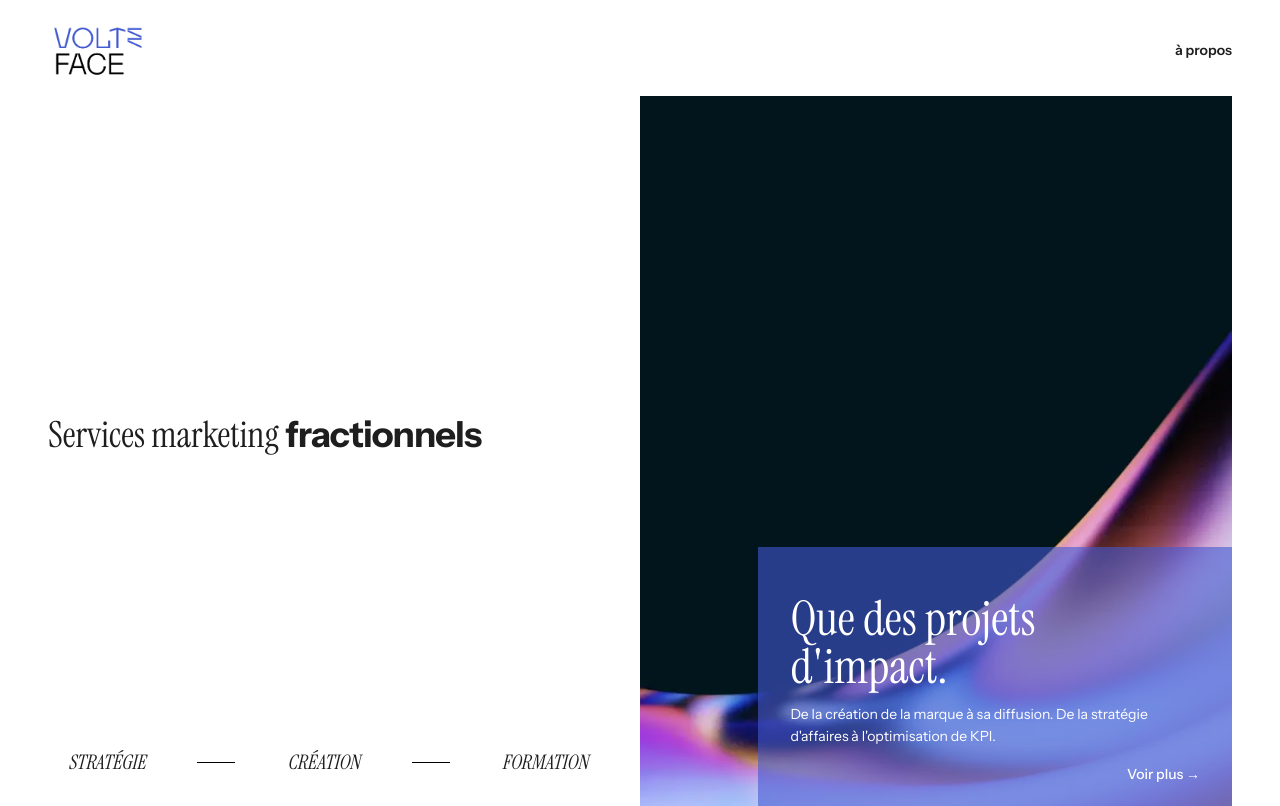
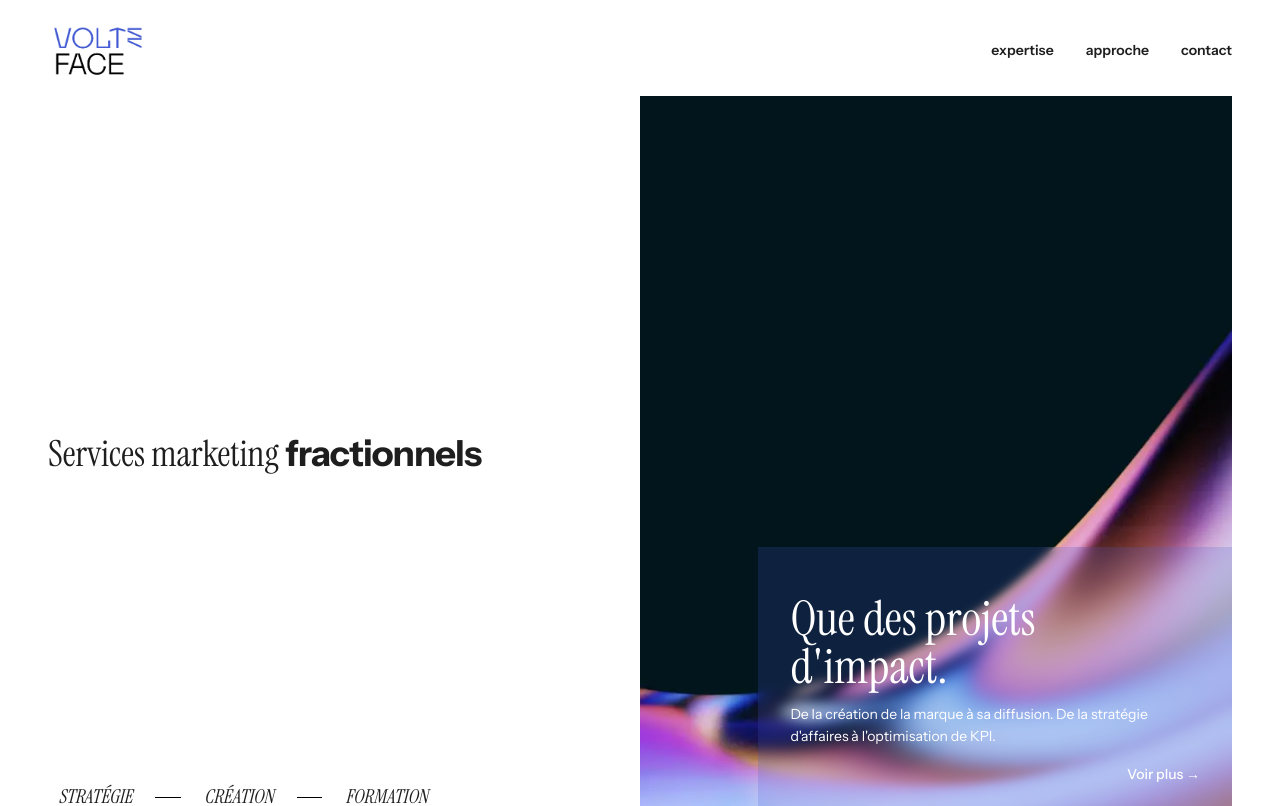
Before and after one commit to jbdube-gif/mon-agence, a Next.js app: page / in a window 1280 px wide. Shown: the top 806 px of the page. Built offline with nearby package versions, Linux system fonts and the light colour scheme.

Commit message:
Fix espacement fluide des mots du hero (responsive medium)

```diff
--- a/app/page.tsx
+++ b/app/page.tsx
@@ -1,5 +1,6 @@
 "use client";
 import { useEffect, useState } from "react";
+
 
 // Plages de rotation uniques par index [startDeg, endDeg]
 const ROTATIONS: [number, number][] = [
@@ -82,7 +83,7 @@ const COULEUR_CERCLE: Record<string, string> = {
 
 export default function Home() {
 const [scrollY, setScrollY] = useState(0);
-
+const [menuOuvert, setMenuOuvert] = useState(false);
 const [carteActive, setCarteActive] = useState(CARTE_DEFAUT);
 const [visible, setVisible] = useState(true);
 const [motActif, setMotActif] = useState<string | null>(null);
@@ -96,7 +97,7 @@ const choisirCarte = (categorie: string) => {
     setTimeout(() => {
       setCarteActive(CARTE_DEFAUT);
       setVisible(true);
-    }, 200);
+    }, 20);
     return;
   }
 
@@ -120,15 +121,19 @@ const choisirCarte = (categorie: string) => {
 
   // progress : 0 au top, 1 quand on a scrollé 800px
   const progress = Math.min(scrollY / 800, 1);
-  const MotCercle = ({ mot }: { mot: string }) => {
+  const MotCercle = ({ mot, grand }: { mot: string; grand?: boolean }) => {
     const actif = motActif === mot;
     const couleur = COULEUR_CERCLE[mot] ?? "#1e1e1e";
     return (
 <button
   onClick={() => choisirCarte(mot)}
-        className="group relative inline-block px-5 py-2 cursor-pointer"
+  className="group relative inline-block py-1 cursor-pointer shrink-0"
+  style={{ paddingLeft: "clamp(0.1rem, 0.8vw, 1rem)", paddingRight: "clamp(0.1rem, 0.8vw, 1rem)" }}
 >
-        <span className="font-[family-name:var(--font-serif)] italic text-xl relative z-10">
+        <span
+          className="font-[family-name:var(--font-serif)] italic relative z-10 whitespace-nowrap"
+          style={{ fontSize: grand ? "1.5rem" : "clamp(0.875rem, 1.5vw, 1.25rem)" }}
+        >
           {mot}
         </span>
         <svg
@@ -155,52 +160,89 @@ const choisirCarte = (categorie: string) => {
 
 {/* NAV */}
 <nav className="flex justify-between items-center px-5 md:px-12 pt-5 pb-4 sticky top-0 bg-white z-50">
-        <img
-          src="/logo.webp"
-          alt="Volte Face"
-          className="h-15 w-auto"
-        />
-        <a href="https://www.linkedin.com/in/jean-benoit-dub%C3%A9-51b15892/" target="_blank" rel="noopener noreferrer" className="text-sm font-semibold text-[#1e1e1e]">à propos</a>
+  <img src="/logo.webp" alt="Volte Face" className="h-15 w-auto" />
+
+  {/* Liens desktop */}
+  <div className="hidden md:flex flex-row items-center gap-8 text-sm font-semibold text-[#1e1e1e]">
+    <a href="#expertise" className="hover:opacity-60 transition-opacity">expertise</a>
+    <a href="#approche" className="hover:opacity-60 transition-opacity">approche</a>
+    <a href="#contact" className="hover:opacity-60 transition-opacity">contact</a>
+  </div>
+
+  {/* Bouton burger mobile */}
+  <button
+    onClick={() => setMenuOuvert(!menuOuvert)}
+    className="md:hidden flex flex-col gap-1.5 cursor-pointer"
+    aria-label="Menu"
+  >
+    <span className={`w-6 h-0.5 bg-[#1e1e1e] transition-transform ${menuOuvert ? "rotate-45 translate-y-2" : ""}`}></span>
+    <span className={`w-6 h-0.5 bg-[#1e1e1e] transition-opacity ${menuOuvert ? "opacity-0" : ""}`}></span>
+    <span className={`w-6 h-0.5 bg-[#1e1e1e] transition-transform ${menuOuvert ? "-rotate-45 -translate-y-2" : ""}`}></span>
+  </button>
+
+  {/* Menu déroulant mobile */}
+  {menuOuvert && (
+    <div className="md:hidden absolute top-full left-0 right-0 bg-white border-t border-gray-200 flex flex-col px-5 py-4 gap-4 text-sm font-semibold text-[#1e1e1e]">
+      <a href="#expertise" onClick={() => setMenuOuvert(false)} className="hover:opacity-60 transition-opacity">Expertise</a>
+      <a href="#approche" onClick={() => setMenuOuvert(false)} className="hover:opacity-60 transition-opacity">Approche</a>
+      <a href="#contact" onClick={() => setMenuOuvert(false)} className="hover:opacity-60 transition-opacity">Contact</a>
+    </div>
+  )}
 </nav>
 
       {/* HERO */}
       <section className="grid grid-cols-1 md:grid-cols-2 gap-0 px-5 md:px-12 md:h-[calc(100vh-80px)]">
 
 {/* Gauche */}
-        <div className="flex flex-col justify-between pr-0 md:pr-8 py-8">
+<div className="flex flex-col justify-between pr-0 md:pr-8 pt-8 pb-0 min-w-0">
           <div></div>
           <p className="text-[#1e1e1e] text-4xl leading-tight">
             <span className="font-[family-name:var(--font-serif)] ">Services marketing </span>
             <span className="font-bold tracking-tight">fractionnels</span>
           </p>
-<div className="hidden md:flex flex-row items-center gap-8 text-[#1e1e1e]">
+<div
+  className="hidden md:flex flex-row items-center min-w-0 overflow-hidden text-[#1e1e1e]"
+  style={{ gap: "clamp(0.125rem, 1vw, 3.5rem)" }}
+>
   <MotCercle mot="STRATÉGIE" />
-  <span className="w-12 h-px bg-black hidden md:inline-block"></span>
+  <span
+    className="shrink-0 h-px bg-black"
+    style={{ width: "clamp(0.5rem, 2vw, 5rem)" }}
+  />
   <MotCercle mot="CRÉATION" />
-  <span className="w-12 h-px bg-black hidden md:inline-block"></span>
+  <span
+    className="shrink-0 h-px bg-black"
+    style={{ width: "clamp(0.5rem, 2vw, 5rem)" }}
+  />
   <MotCercle mot="FORMATION" />
 </div>
         </div>
 
-        {/* Droite — carte image */}
 <div className="group relative overflow-hidden h-[50vh] md:h-full">
+  {/* Image nette */}
   <img
     src={carteActive.image}
     alt="Prismatic light"
     className="absolute inset-0 w-full h-full object-cover"
   />
+
+  {/* Zone basse : verre + couleur, TOUJOURS montée (ne clignote pas) */}
   <div
-  className={`absolute p-4 md:p-8 transition-opacity duration-200 ${visible ? "opacity-100" : "opacity-0"}`}
-  style={{ bottom: 0, left: "20%", right: 0 }}
+    className="absolute p-4 md:p-8"
+    style={{ bottom: 0, left: "20%", right: 0, top: "auto" }}
   >
-  {/* Couche de couleur de fond : légère par défaut, pleine au survol */}
+    {/* Verre : flou + profondeur, fixe, disparaît seulement au survol */}
     <div
-    className="absolute inset-0 opacity-60 transition-opacity duration-500 group-hover:opacity-100 pointer-events-none"
+      className="absolute inset-0 backdrop-blur-xs transform-gpu shadow-[0_8px_32px_rgba(0,0,0,0..1)] transition-all duration-500 group-hover:backdrop-blur-none group-hover:shadow-none pointer-events-none"
+    />
+    {/* Couleur : fixe aussi */}
+    <div
+      className="absolute inset-0 opacity-20 transition-opacity duration-500 group-hover:opacity-100 pointer-events-none"
       style={{ backgroundColor: carteActive.bg }}
     />
 
-  {/* Contenu (au-dessus de la couleur grâce à relative) */}
-  <div className="relative">
+    {/* Contenu : LUI seul fait le fondu au changement de carte */}
+    <div className={`relative transition-opacity duration-200 ${visible ? "opacity-100" : "opacity-0"}`}>
       <p className="font-[family-name:var(--font-serif)] italic text-white text-sm md:text-base mb-4 tracking-wide">
         {carteActive.intro}
       </p>
@@ -215,17 +257,16 @@ const choisirCarte = (categorie: string) => {
       </p>
       <a href={carteActive.lien} className="block text-white text-sm font-medium mt-4 text-right">Voir plus →</a>
     </div>
-
   </div>
 </div>
 
         {/* STRATÉGIE mobile — visible seulement sous l'image */}
         <div className="md:hidden flex flex-row items-center gap-4 text-[#1e1e1e] py-6">
-  <MotCercle mot="STRATÉGIE" />
-  <span className="w-12 h-px bg-black inline-block"></span>
-  <MotCercle mot="CRÉATION" />
-  <span className="w-12 h-px bg-black inline-block"></span>
-  <MotCercle mot="FORMATION" />
+  <MotCercle mot="STRATÉGIE" grand />
+  <span className="w-8 h-px bg-black inline-block"></span>
+  <MotCercle mot="CRÉATION" grand />
+  <span className="w-8 h-px bg-black inline-block"></span>
+  <MotCercle mot="FORMATION" grand />
 </div>
       </section>
 
@@ -253,7 +294,7 @@ const choisirCarte = (categorie: string) => {
 </section>
 
 {/* EXPERTISE */}
-<section className="px-5 md:px-12 py-16">
+<section id="expertise" className="px-5 md:px-12 py-16 scroll-mt-24">
   <h2 className="font-[family-name:var(--font-serif)] text-2xl md:text-2xl text-black mb-10">
     Grosse expertise.
   </h2>
@@ -375,7 +416,7 @@ className="w-[min(80vw,320px)] shrink-0 snap-center lg:w-auto group relative bg-
 </section>
 
 {/* Chacun son approche */}
-<section className="px-5 md:px-12 py-16">
+<section id="approche" className="px-5 md:px-12 py-16 scroll-mt-24">
   <h2 className="font-[family-name:var(--font-serif)] text-2xl md:text-2xl text-black mb-10">
     À chacun son approche.
   </h2>
@@ -415,9 +456,8 @@ className="w-[min(80vw,320px)] shrink-0 snap-center lg:w-auto group relative bg-
   </div>
 </section>
 
-
 {/* CONTACT */}
-      <section className="px-5 md:px-12 py-24">
+<section id="contact" className="px-5 md:px-12 py-24 scroll-mt-24">
         <div className="w-fit mx-auto">
           <p className="font-[family-name:var(--font-serif)] text-[#1e1e1e] text-3xl mb-4">
             Contact
@@ -442,7 +482,7 @@ className="w-[min(80vw,320px)] shrink-0 snap-center lg:w-auto group relative bg-
               href="mailto:jbdube@volteface.ca"
               className="font-[family-name:var(--font-serif)] underline text-xl text-black"
             >
-              Écris-nous
+              Écrivez-nous
             </a>
           </div>
         </div>
```
Lines whose indentation alone changed are shown as unchanged.
